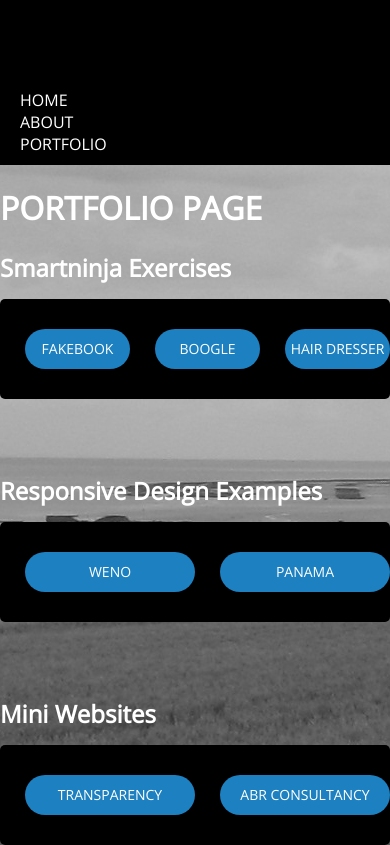
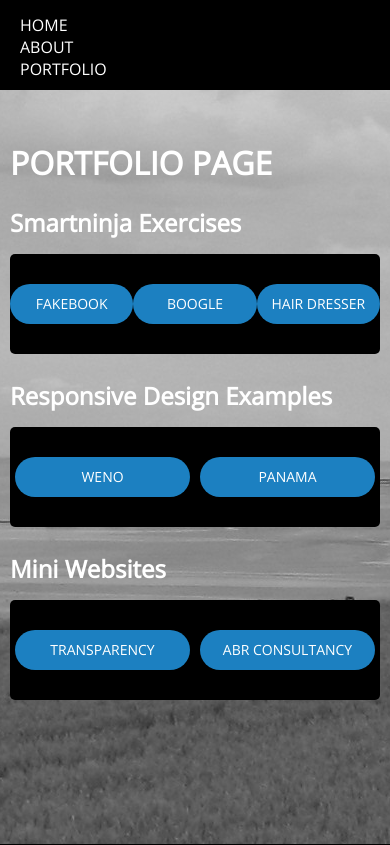
Before and after one commit to abreens/sn, a Flask app: page /portfolio in a window 390 px wide. Run offline with Flask 2, Linux system fonts and the light colour scheme.

Commit message:
Ready for review

```diff
--- a/les15/static/css/style.css
+++ b/les15/static/css/style.css
@@ -105,37 +105,42 @@ article h2 { margin-bottom: 15px; }
 
 /*** MEDIA QUERIES ***/
 
-/* 1) Overgang naar FLEXIBLE DESIGN op 1200px (de breedte v/d .wrapper ;) */
+/* Overgang naar FLEXIBLE DESIGN op 1220px (de breedte v/d .wrapper + 10px ;) */
 
 @media screen and (max-width: 1200px) {
 
     .wrapper {
         width : 100%;
         min-width: 350px;
+        padding: 10px;
     }
 
 }
 
-/* 2) Overgang naar RESPONSIVE DESIGN op 1025px (omdat dan het menu ambetant begint te doen) */
+/* Overgang naar RESPONSIVE DESIGN op 650px (omdat dan de knoppen ambetant beginnen te doen) */
 
-@media screen and (max-width: 1025px) {
+@media screen and (max-width: 650px) {
 
     .navigation { flex-direction: column; }
 
     .navigation {
         align-items: flex-start; /* CROSS axis is nu horizontaal! */
-        height: 165px;
+        height: 90px;
         padding: 10px 0 10px 20px;
         margin-bottom: 20px;
     }
 
-    .indexwrapper, .wrapper { width: 100%; }
+    .indexwrapper, .wrapper, section { width: 100%; }
 
-    .banner, #logo, #fotobanner { display: none; }
-
-    /* Height of .navigation is 165px geworden */
-    .indexwrapper { height: calc(100% - 165px); }
+    /* Height of .navigation is 90px geworden */
+    .indexwrapper { height: calc(100% - 90px); }
 
     .wrapper { margin-top: 0; }
 
+    article { margin-bottom: 25px; }
+
+    .buttonbanner { justify-content: space-around; }
+
+    .knop { margin-left: 0px; }
+
 }
```
